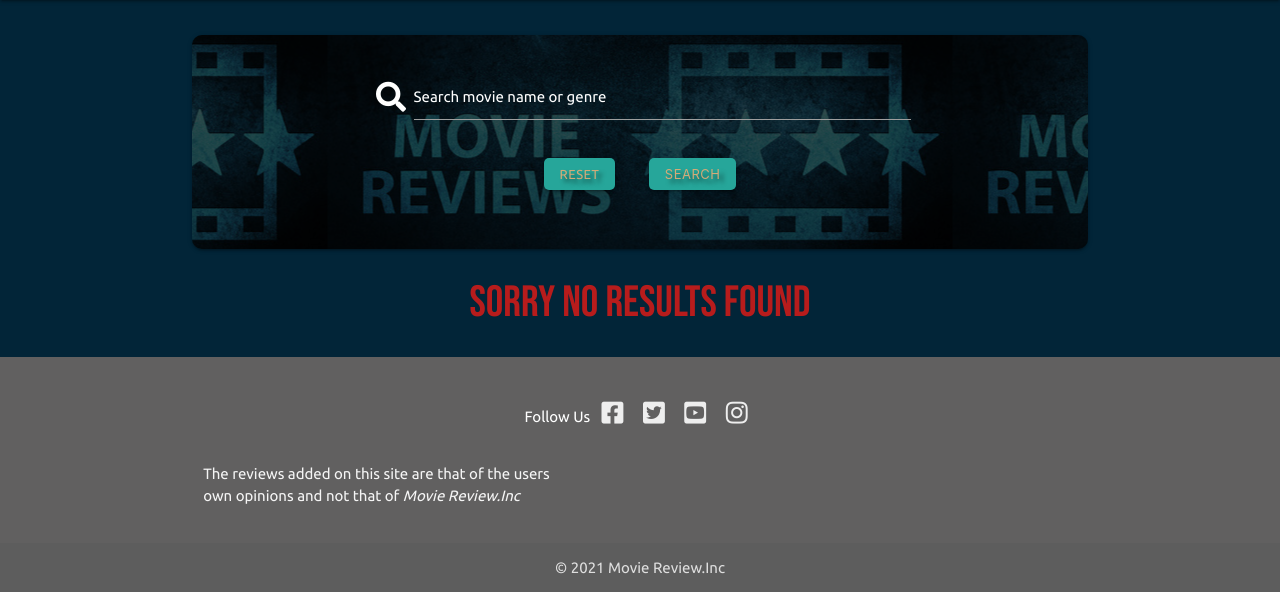
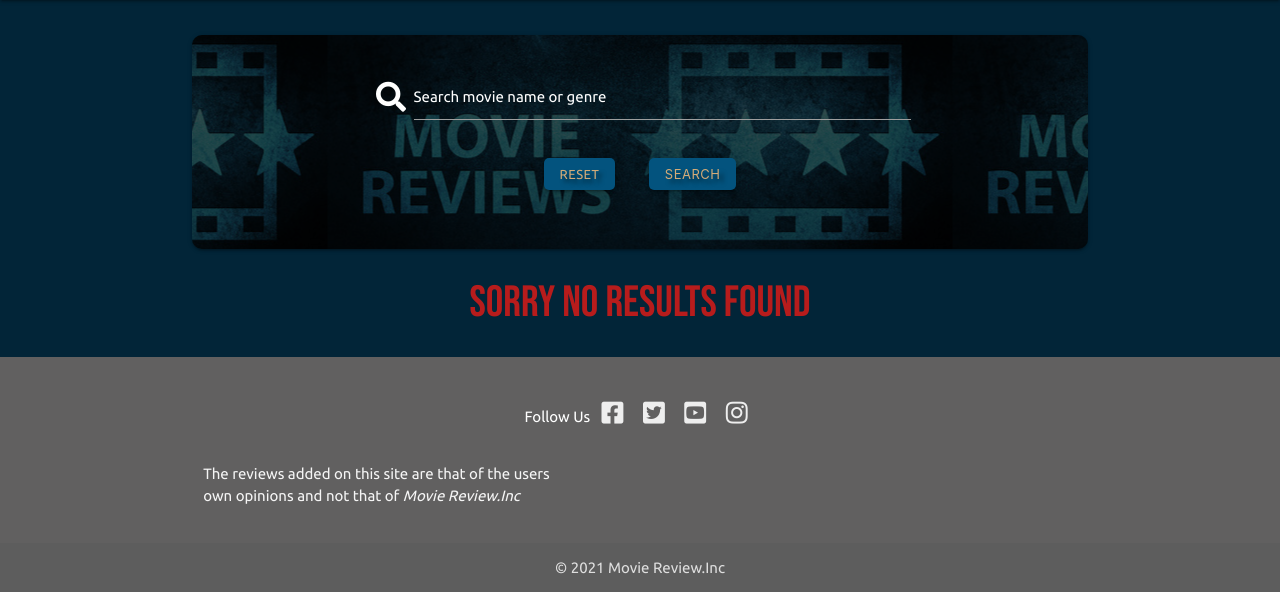
Before and after one commit to Ashb87/Ms3-Movie-Review, a Flask app: page /search in a window 1280 px wide. Shown: the part 64-656 px from the top of the page. Run offline with Flask 2, Linux system fonts and the light colour scheme; data that the repository does not hold is empty; some libraries are stand-ins or nearby versions.

Commit message:
changed color of buttons for search field

```diff
--- a/templates/movies.html
+++ b/templates/movies.html
@@ -15,8 +15,8 @@
             </div>
             <div class="row center-align">
                 <div class="col s12">
-                    <a href="{{ url_for('movies') }}" class="btn-small text-shadow">Reset</a>
-                    <button type="submit" class="btn-small text-shadow">
+                    <a href="{{ url_for('movies') }}" class="btn-small btn-add text-shadow">Reset</a>
+                    <button type="submit" class="btn-small btn-add text-shadow">
                         Search
                     </button>
                 </div>
```
